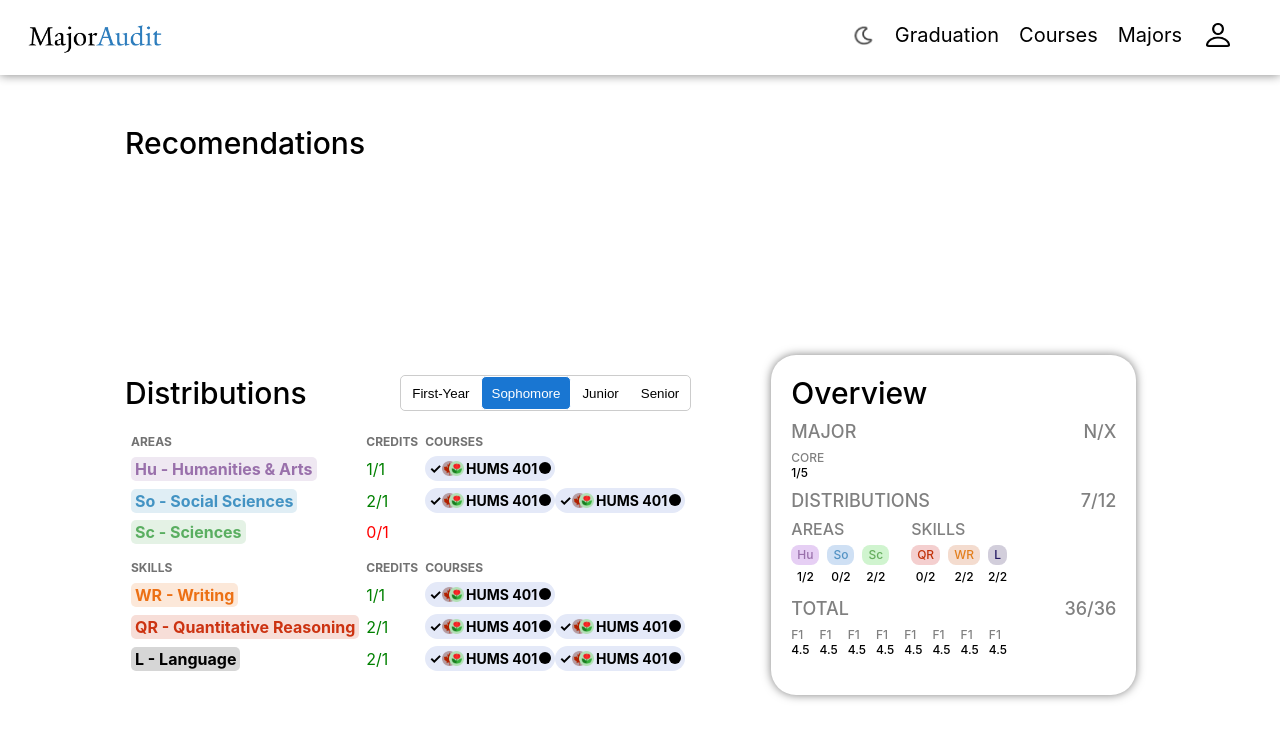
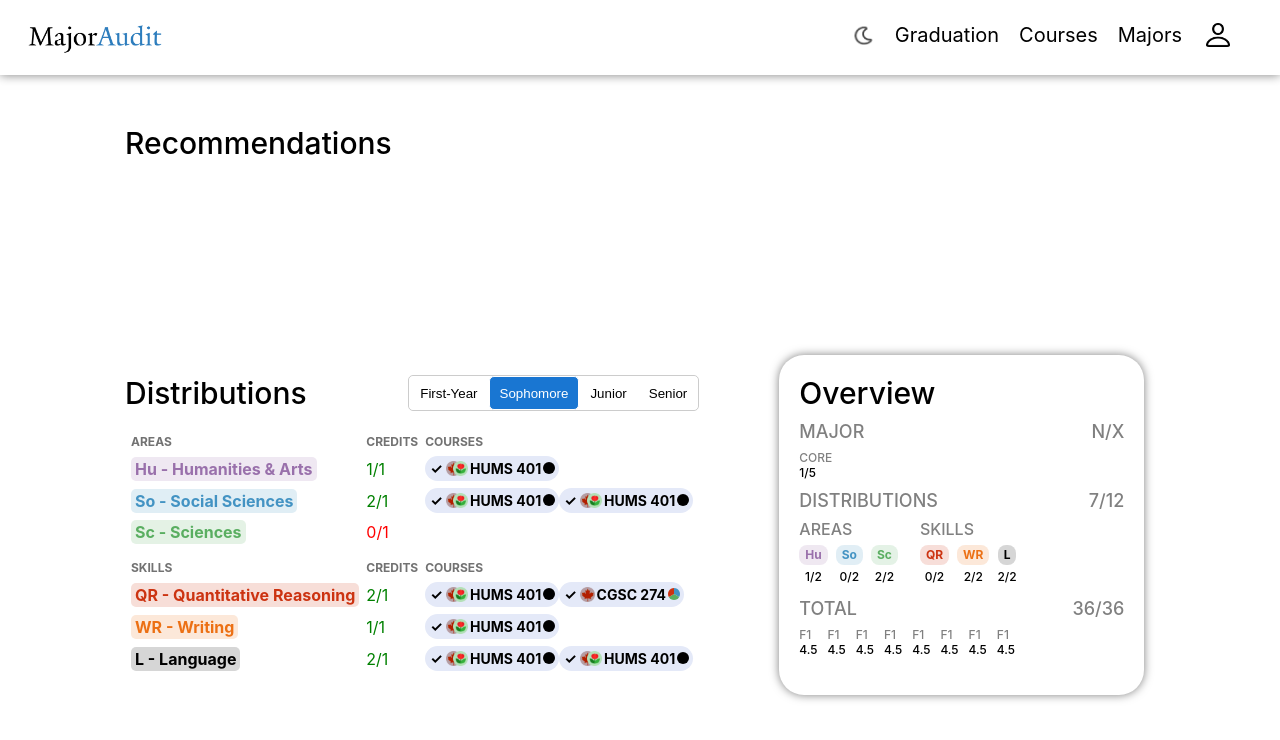
Before and after one commit to YaleComputerSociety/MajorAudit, a React (Create React App) app in the folder frontend/: page / in a window 1280 px wide. Shown: the top 740 px of the page. Built offline with nearby package versions, Linux system fonts and the light colour scheme.

Commit message:
Added tooltips
Added tooltips to the checkmarks and distribution circles.

```diff
--- a/frontend/package.json
+++ b/frontend/package.json
@@ -25,6 +25,7 @@
     "react-native-svg": "^14.1.0",
     "react-router-dom": "^6.22.3",
     "react-scripts": "^5.0.1",
+    "react-tooltip": "^5.26.3",
     "typescript": "^4.9.5",
     "web-vitals": "^2.1.4"
   },
--- a/frontend/src/commons/components/courses/CourseBoxSmall.tsx
+++ b/frontend/src/commons/components/courses/CourseBoxSmall.tsx
@@ -1,24 +1,30 @@
-
 import React from "react";
 import styles from "./CourseBoxSmall.module.css";
 
+import { List } from "lodash";
 import { Course, Season } from "../../types";
+
+import "react-tooltip/dist/react-tooltip.css";
+import { Tooltip } from "react-tooltip";
 
 import img_fall from "./../../images/fall.png";
 import img_spring from "./../../images/spring.png";
+
+import DistributionBoxSmall from "./DistributionBoxSmall"
 import DistributionCircle from "./DistributionsCircle";
+import ReactDOMServer from 'react-dom/server';
 
 function CourseSeasonIcon(props: { seasons: Array<Season> }) {
   const seasonImageMap = {
     FALL: img_fall,
     SPRING: img_spring,
-    SUMMER: 'summer.png',
+    SUMMER: "summer.png",
   };
 
   return (
     <div style={{ display: "flex", marginRight: "2px", marginTop: "3px" }}>
       {props.seasons.map((szn, index) => (
-        <div key={index} style={{ marginLeft: index > 0 ? '-7.5px' : 0 }}>
+        <div key={index} style={{ marginLeft: index > 0 ? "-7.5px" : 0 }}>
           {seasonImageMap[szn] && (
             <img
               style={{ width: "15px", height: "15px" }}
@@ -32,13 +38,65 @@ function CourseSeasonIcon(props: { seasons: Array<Season> }) {
   );
 }
 
- function CourseBoxSmall(course: Course) {
+function CourseDistributionsText(props: { distributions: List<string>}) {
+  const rows = [];
+  for (let i = 0; i < props.distributions.length; i++) {
+      rows.push(<DistributionBoxSmall text={props.distributions[i]}/>);
+  }
   return (
-    <div className={styles.CourseBox} style={{ backgroundColor: course.status === "COMPLETED" ? "#E4E9F8" : "#F5F5F5" }}>
-      {course.status === "COMPLETED" ? "✓ " : ""}
-      <CourseSeasonIcon seasons={course.seasons}/>
+    <div>Satisfies {rows} Requirement{props.distributions.length > 1 ? "s" : ""}</div>
+  );
+}
+
+function CourseBoxSmall(course: Course) {
+  return (
+    <div
+      className={styles.CourseBox}
+      style={{
+        backgroundColor: course.status === "COMPLETED" ? "#E4E9F8" : "#F5F5F5",
+      }}
+    >
+      {course.status === "COMPLETED" ? (
+        <div
+          style={{
+            paddingLeft: "1px",
+            paddingRight: "3px",
+          }}
+        >
+          <div
+            data-tooltip-id="check-tooltip"
+            data-tooltip-content="Credit Confirmed by Yale"
+            data-tooltip-place="top"
+          >
+            ✓
+          </div>
+          <Tooltip id="check-tooltip" border="1px solid black" style={{
+            color: "black",
+            backgroundColor: "white",
+            borderRadius: "15px"}}/>
+        </div>
+      ) : (
+        ""
+      )}
+      <CourseSeasonIcon seasons={course.seasons} />
       {course.code}
-      {course.distributions.length > 0 ? (<DistributionCircle distributions={course.distributions}/>) : ("")}
+      {course.distributions.length > 0 ? (
+        <div style={{paddingLeft: "2px"}}>
+          <div
+            data-tooltip-id="distribution-tooltip"
+            data-tooltip-html={ReactDOMServer.renderToStaticMarkup(<CourseDistributionsText distributions={course.distributions}/>)}
+            data-tooltip-place="top"
+          >
+          <DistributionCircle distributions={course.distributions} />
+          </div>
+          <Tooltip id="distribution-tooltip" border="1px solid black" style={{
+            color: "black",
+            backgroundColor: "white",
+            borderRadius: "15px"}}/>
+        </div>
+      ) : (
+        ""
+      )}
     </div>
   );
 }
--- a/frontend/src/pages/Graduation/components/DistributionIndivBox.tsx
+++ b/frontend/src/commons/components/courses/DistributionBoxLarge.tsx
@@ -1,7 +1,7 @@
 
 import React from "react";
 import chroma from "chroma-js"
-import { skillsAreasColors } from '../../../commons/utilities/constants';
+import { skillsAreasColors } from '../../utilities/constants';
 
 type Props = {
   readonly text: string;
--- /dev/null
+++ b/frontend/src/commons/components/courses/DistributionBoxSmall.module.css
@@ -0,0 +1,15 @@
+.overviewDistBox {
+    display: inline-flex;
+    align-items: center;
+    justify-content: center;
+
+    width: max-content;
+    height: 20px;
+    margin-bottom: 4px;
+    padding: 0 6px;
+
+    font-size: 12px;
+    font-weight: 550;
+
+    border-radius: 8px;
+}
--- /dev/null
+++ b/frontend/src/commons/components/courses/DistributionBoxSmall.tsx
@@ -0,0 +1,19 @@
+import React from "react";
+import chroma from "chroma-js"
+import styles from "./DistributionBoxSmall.module.css";
+import { skillsAreasColors } from '../../utilities/constants';
+
+type Props = {
+  readonly text: string;
+};
+
+export default function DistributionBox({ text }: Props) {
+  const textColor = skillsAreasColors[text];
+  return (
+    <div className={styles.overviewDistBox} style={{
+        backgroundColor: chroma(textColor).alpha(0.16).css(),
+        color: textColor,
+        fontWeight: "bold"
+     }}>{text}</div>
+  );
+}
--- a/frontend/src/commons/components/courses/DistributionsCircle.tsx
+++ b/frontend/src/commons/components/courses/DistributionsCircle.tsx
@@ -47,7 +47,7 @@ export default function DistributionCircle({ distributions }: Props) {
   }, [radius, pie]);
 
   return(
-    <div style={{position: "relative", float: "right", paddingLeft: "2px"}}>
+    <div style={{position: "relative", float: "right"}}>
       <svg width={width} height={height} style={{ display: "inline-block" }}>
         <g transform={`translate(${width / 2}, ${height / 2})`}>
           {arcs.map((arc, i) => {
--- a/frontend/src/pages/Graduation/Graduation.module.css
+++ b/frontend/src/pages/Graduation/Graduation.module.css
@@ -38,19 +38,3 @@ th {
     font-size: 12px;
     padding-top: 10px;
 }
-
-.overviewDistBox {
-    display: inline-flex;
-    align-items: center;
-    justify-content: center;
-
-    width: max-content;
-    height: 20px;
-    margin-bottom: 4px;
-    padding: 0 6px;
-
-    font-size: 12px;
-    font-weight: 550;
-
-    border-radius: 8px;
-}
--- a/frontend/src/pages/Graduation/Graduation.tsx
+++ b/frontend/src/pages/Graduation/Graduation.tsx
@@ -10,7 +10,7 @@ import { CPSC } from "./../Majors/mock/mock"
 function GraduationRecommendations(){
   return(
     <div className={styles.containerRecommendations}>
-      <div style={{ fontSize: "30px", fontWeight: "500" }}>Recomendations</div>
+      <div style={{ fontSize: "30px", fontWeight: "500" }}>Recommendations</div>
     </div>
   );
 }
@@ -20,7 +20,6 @@ export const Graduation = () => {
   const UserYear = () => { return 2; }
   const [currYear, setCurrYear] = useState(UserYear());
   const alterCurrYear = (num: number) => {
-
     setCurrYear(num);
   };
 
--- a/frontend/src/pages/Graduation/components/DistributionTable.tsx
+++ b/frontend/src/pages/Graduation/components/DistributionTable.tsx
@@ -6,7 +6,7 @@ import styles from "./../Graduation.module.css";
 
 import { EXABC } from "./../mock/mock";
 
-import DistributionBox from "./DistributionIndivBox";
+import DistributionBox from "../../../commons/components/courses/DistributionBoxLarge";
 
 import { Course, ClassLists } from "./../../../commons/types";
 import CourseBox from "../../../commons/components/courses/CourseBoxSmall";
@@ -71,8 +71,8 @@ function DistributionTable({ year, cls }: { year: number; cls: ClassLists }) {
           <tr>
             <th>SKILLS</th><th>CREDITS</th><th>COURSES</th>
           </tr>
+          {RenderRow("QR - Quantitative Reasoning", cls.clQR, "Skills", year)}
           {RenderRow("WR - Writing", cls.clWR, "Skills", year)}
-          {RenderRow("QR - Quantitative Reasoning", cls.clQR, "Skills", year)}
           {RenderRow("L - Language", cls.clL, "Skills", year)}
         </tbody>
       </Table>
--- a/frontend/src/pages/Graduation/components/Overview.tsx
+++ b/frontend/src/pages/Graduation/components/Overview.tsx
@@ -1,7 +1,8 @@
 
 import React from "react";
 import styles from "./../Graduation.module.css";
-import { Degree } from "./../../../commons/types"
+import DistributionBoxSmall from "../../../commons/components/courses/DistributionBoxSmall"
+import { Degree } from "./../../../commons/types";
 
 function OverviewMajor(degree: Degree){
     return(
@@ -31,15 +32,15 @@ function DistributionAreas(){
             </div>
             <div style={{ display: "flex", textAlign: "center" }}>
                 <div style={{ marginRight: "8px" }}>
-                    <div className={styles.overviewDistBox} style={{ backgroundColor: "#E6CFF4", color: "#9970AB" }}>Hu</div>
+                    <DistributionBoxSmall text="Hu"/>
                     <div style={{ fontSize: "12px", fontWeight: "530" }}>1/2</div>
                 </div>
                 <div style={{ marginRight: "8px" }}>
-                    <div className={styles.overviewDistBox} style={{ backgroundColor: "#CFE0F4", color: "#5493C4" }}>So</div>
+                    <DistributionBoxSmall text="So"/>
                     <div style={{ fontSize: "12px", fontWeight: "530" }}>0/2</div>
                 </div>
                 <div style={{ marginRight: "8px" }}>
-                    <div className={styles.overviewDistBox} style={{ backgroundColor: "#D0F4CF", color: "#67AE5E" }}>Sc</div>
+                    <DistributionBoxSmall text="Sc"/>
                     <div style={{ fontSize: "12px", fontWeight: "530" }}>2/2</div>
                 </div>
             </div>
@@ -55,15 +56,15 @@ function DistributionSkills(){
             </div>
             <div style={{ display: "flex", textAlign: "center" }}>
                 <div style={{ marginRight: "8px" }}>
-                    <div className={styles.overviewDistBox} style={{ backgroundColor: "#F4CFCF", color: "#C1320A" }}>QR</div>
+                    <DistributionBoxSmall text="QR"/>
                     <div style={{ fontSize: "12px", fontWeight: "530" }}>0/2</div>
                 </div>
                 <div style={{ marginRight: "8px" }}>
-                    <div className={styles.overviewDistBox} style={{ backgroundColor: "#F4DCCF", color: "#E37F1D" }}>WR</div>
+                    <DistributionBoxSmall text="WR"/>
                     <div style={{ fontSize: "12px", fontWeight: "530" }}>2/2</div>
                 </div>
                 <div style={{ marginRight: "8px" }}>
-                    <div className={styles.overviewDistBox} style={{ backgroundColor: "#D2CEDB", color: "#231861" }}>L</div>
+                    <DistributionBoxSmall text="L"/>
                     <div style={{ fontSize: "12px", fontWeight: "530" }}>2/2</div>
                 </div>
             </div>
--- a/frontend/src/pages/Graduation/mock/mock.ts
+++ b/frontend/src/pages/Graduation/mock/mock.ts
@@ -8,11 +8,18 @@ export const EXONE: Course = {
   distributions: ["L"],
 }
 
+export const EXTWO: Course = {
+  code: "CGSC 274",
+  seasons: ["FALL"],
+  status: "COMPLETED",
+  distributions: ["So", "Sc", "QR"],
+}
+
 export const EXABC: ClassLists = {
   clHu: [EXONE],
   clSo: [EXONE, EXONE],
   clSc: [],
-  clQR: [EXONE, EXONE],
+  clQR: [EXONE, EXTWO],
   clWR: [EXONE],
   clL:  [EXONE, EXONE],
 }
```
Also changed, not shown: 1 other file (tests, documents, lock files or other folders).
